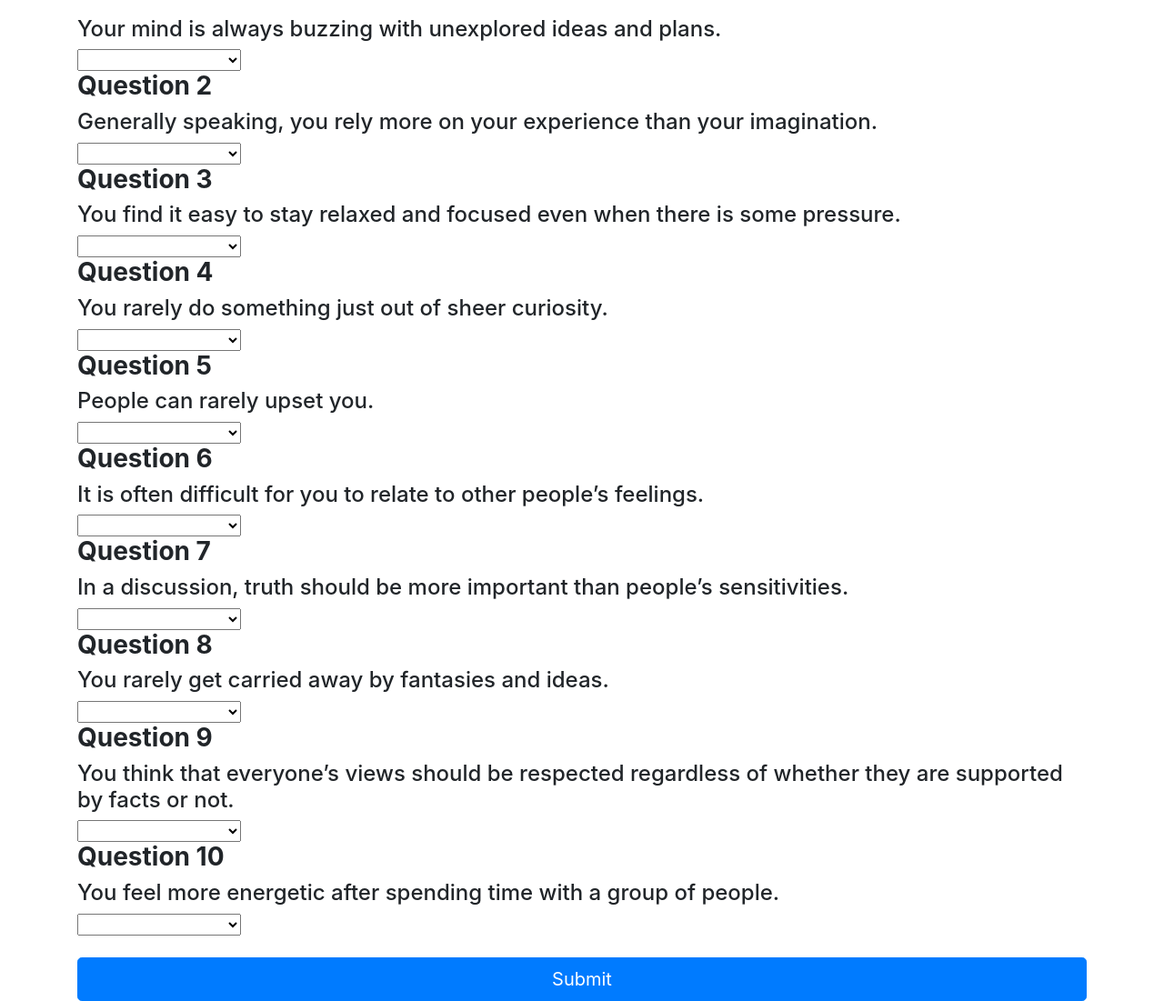
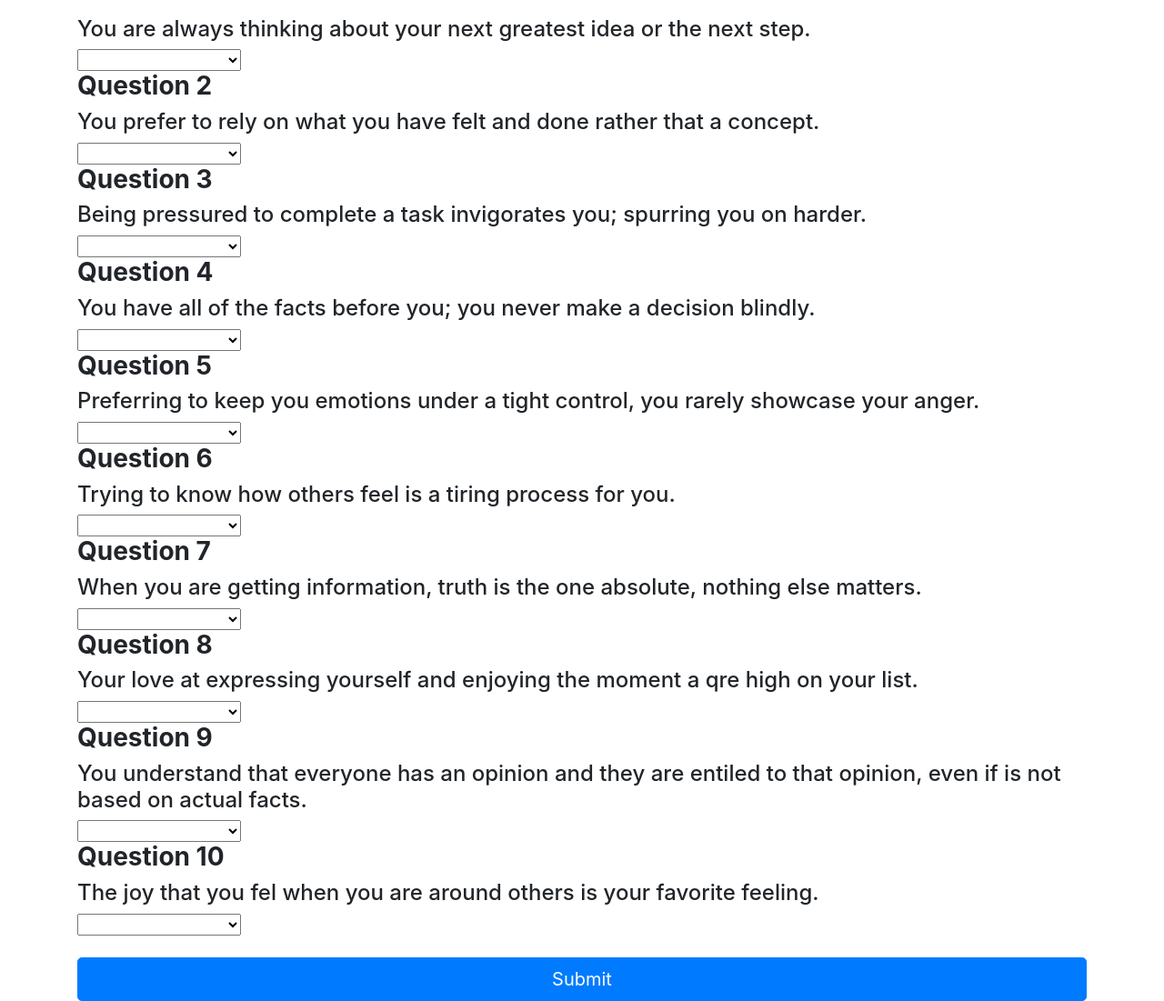
Before and after one commit to JoshBal117/FriendFinder, a website: page app/public/survey.html in a window 1280 px wide. Shown: the part 300-1401 px from the top of the page at 91% size. Drawn offline with nearby package versions, Linux system fonts and the light colour scheme; some icons are missing.

```diff
--- a/app/public/survey.html
+++ b/app/public/survey.html
@@ -28,7 +28,7 @@
         <input type="text" id="photo" class="form-control" required>
         <br>
         <h3><strong></strong></h3>
-        <h4>Your mind is always buzzing with unexplored ideas and plans.</h4>
+        <h4>You are always thinking about your next greatest idea or the next step.</h4>
         <select class="chosen-select" id="question1">
             <option value=""></option>
             <option value="1">1 (Strongly Disagree)</option>
@@ -39,7 +39,7 @@
         </select>
 
         <h3><strong>Question 2</strong></h3>
-    <h4>Generally speaking, you rely more on your experience than your imagination.</h4>
+    <h4>You prefer to rely on what you have felt and done rather that a concept.</h4>
     <select class="chosen-select" id="question2">
       <option value=""></option>
       <option value="1">1 (Strongly Disagree)</option>
@@ -50,7 +50,7 @@
     </select>
 
     <h3><strong>Question 3</strong></h3>
-    <h4>You find it easy to stay relaxed and focused even when there is some pressure.</h4>
+    <h4>Being pressured to complete a task invigorates you; spurring you on harder.</h4>
     <select class="chosen-select" id="question3">
       <option value=""></option>
       <option value="1">1 (Strongly Disagree)</option>
@@ -61,7 +61,7 @@
     </select>
 
     <h3><strong>Question 4</strong></h3>
-    <h4>You rarely do something just out of sheer curiosity.</h4>
+    <h4>You have all of the facts before you; you never make a decision blindly.</h4>
     <select class="chosen-select" id="question4">
       <option value=""></option>
       <option value="1">1 (Strongly Disagree)</option>
@@ -72,7 +72,7 @@
     </select>
 
     <h3><strong>Question 5</strong></h3>
-    <h4>People can rarely upset you.</h4>
+    <h4>Preferring to keep you emotions under a tight control, you rarely showcase your anger.</h4>
     <select class="chosen-select" id="question5">
       <option value=""></option>
       <option value="1">1 (Strongly Disagree)</option>
@@ -83,7 +83,7 @@
     </select>
 
     <h3><strong>Question 6</strong></h3>
-    <h4>It is often difficult for you to relate to other people’s feelings.</h4>
+    <h4>Trying to know how others feel is a tiring process for you.</h4>
     <select class="chosen-select" id="question6">
       <option value=""></option>
       <option value="1">1 (Strongly Disagree)</option>
@@ -94,7 +94,7 @@
     </select>
 
     <h3><strong>Question 7</strong></h3>
-    <h4>In a discussion, truth should be more important than people’s sensitivities.</h4>
+    <h4>When you are getting information, truth is the one absolute, nothing else matters.</h4>
     <select class="chosen-select" id="question7">
       <option value=""></option>
       <option value="1">1 (Strongly Disagree)</option>
@@ -105,7 +105,7 @@
     </select>
 
     <h3><strong>Question 8</strong></h3>
-    <h4>You rarely get carried away by fantasies and ideas.</h4>
+    <h4>Your love at expressing yourself and enjoying the moment a qre high on your list.</h4>
     <select class="chosen-select" id="question8">
       <option value=""></option>
       <option value="1">1 (Strongly Disagree)</option>
@@ -116,7 +116,7 @@
     </select>
 
     <h3><strong>Question 9</strong></h3>
-    <h4>You think that everyone’s views should be respected regardless of whether they are supported by facts or not.</h4>
+    <h4>You understand that everyone has an opinion and they are entiled to that opinion, even if is not based on actual facts.</h4>
     <select class="chosen-select" id="question9">
       <option value=""></option>
       <option value="1">1 (Strongly Disagree)</option>
@@ -127,7 +127,7 @@
     </select>
 
     <h3><strong>Question 10</strong></h3>
-    <h4>You feel more energetic after spending time with a group of people.</h4>
+    <h4>The joy that you fel when you are around others is your favorite feeling.</h4>
     <select class="chosen-select" id="question10">
       <option value=""></option>
       <option value="1">1 (Strongly Disagree)</option>
```
Also changed, not shown: app/data/friends.js (+12 -1 lines).
